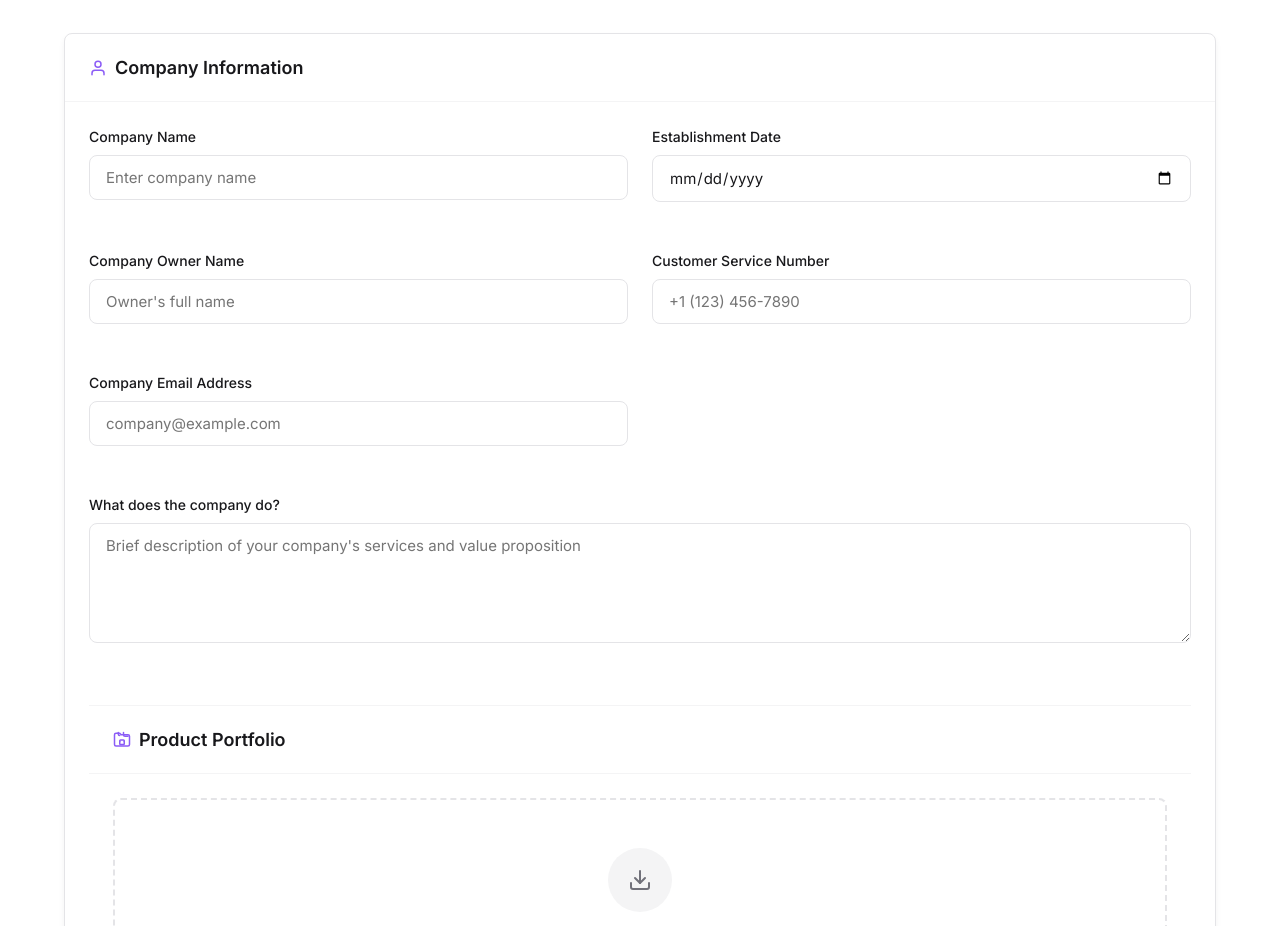
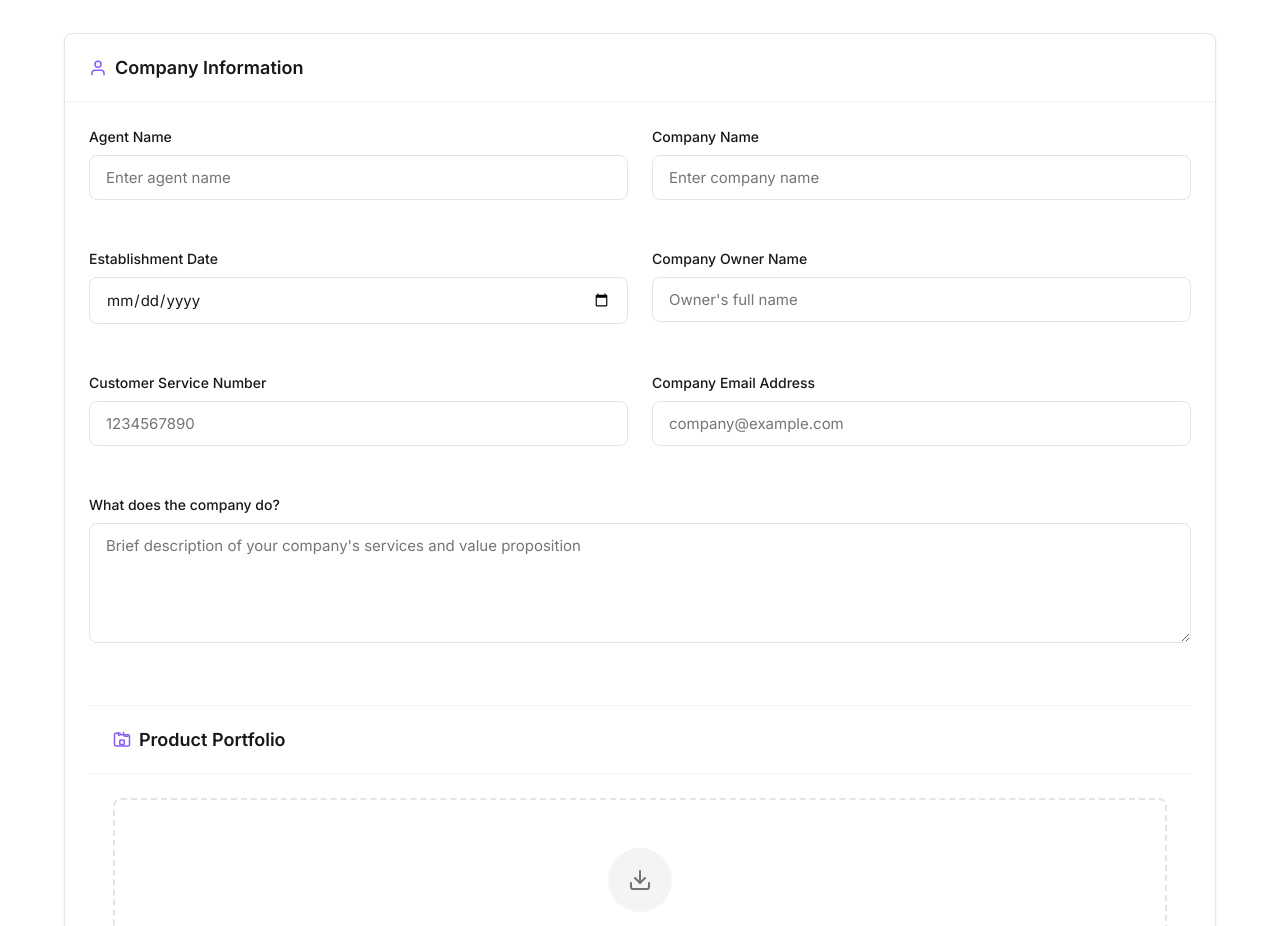
Before and after one commit to E-techy/Lunessa-Agent-Creation, a plain HTML site: page Agent_Details_Creation_UI/company_agent_detail.html in a window 1280 px wide. Shown: the part 1020-1946 px from the top of the page. Drawn offline with Linux system fonts and the light colour scheme.

Commit message:
Add Some Input fields

```diff
--- a/Agent_Details_Creation_UI/company_agent_detail.html
+++ b/Agent_Details_Creation_UI/company_agent_detail.html
@@ -167,6 +167,19 @@
                 <form id="companyAgentForm">
                     <div class="form-grid">
                         <div class="form-group">
+                            <label for="agentName">Agent Name</label>
+                            <div class="input-container">
+                                <input type="text" id="agentName" name="agentName" placeholder="Enter agent name" required>
+                                <div class="input-icon">
+                                    <svg viewBox="0 0 24 24" fill="none" stroke="currentColor" stroke-width="2" stroke-linecap="round" stroke-linejoin="round">
+                                        <path d="M20 21v-2a4 4 0 0 0-4-4H8a4 4 0 0 0-4 4v2"></path>
+                                        <circle cx="12" cy="7" r="4"></circle>
+                                    </svg>
+                                </div>
+                            </div>
+                        </div>
+
+                        <div class="form-group">
                             <label for="companyName">Company Name</label>
                             <div class="input-container">
                                 <input type="text" id="companyName" name="companyName" placeholder="Enter company name" required>
@@ -212,7 +225,7 @@
                         <div class="form-group">
                             <label for="customerServiceNumber">Customer Service Number</label>
                             <div class="input-container">
-                                <input type="tel" id="customerServiceNumber" name="customerServiceNumber" placeholder="+1 (123) 456-7890" required>
+                                <input type="tel" id="customerServiceNumber" name="customerServiceNumber" placeholder="1234567890" pattern="[0-9+\-\s()]*" inputmode="numeric" oninput="this.value = this.value.replace(/[^0-9+\-\s()]/g, '')" required>
                                 <div class="input-icon">
                                     <svg viewBox="0 0 24 24" fill="none" stroke="currentColor" stroke-width="2" stroke-linecap="round" stroke-linejoin="round">
                                         <path d="M22 16.92v3a2 2 0 0 1-2.18 2 19.79 19.79 0 0 1-8.63-3.07 19.5 19.5 0 0 1-6-6 19.79 19.79 0 0 1-3.07-8.67A2 2 0 0 1 4.11 2h3a2 2 0 0 1 2 1.72 12.84 12.84 0 0 0 .7 2.81 2 2 0 0 1-.45 2.11L8.09 9.91a16 16 0 0 0 6 6l1.27-1.27a2 2 0 0 1 2.11-.45 12.84 12.84 0 0 0 2.81.7A2 2 0 0 1 22 16.92z"></path>
```
